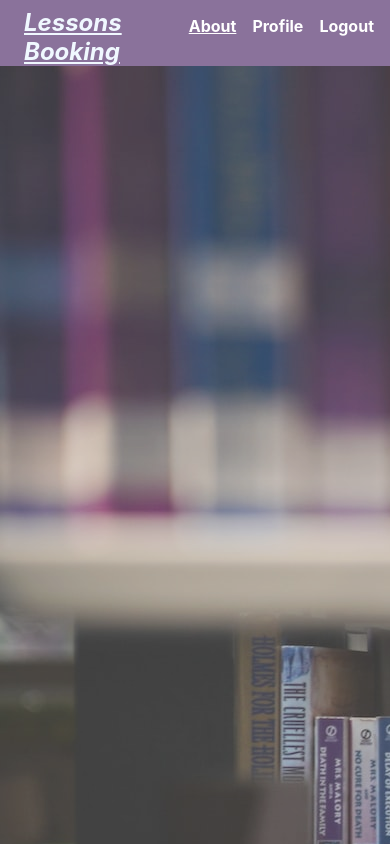
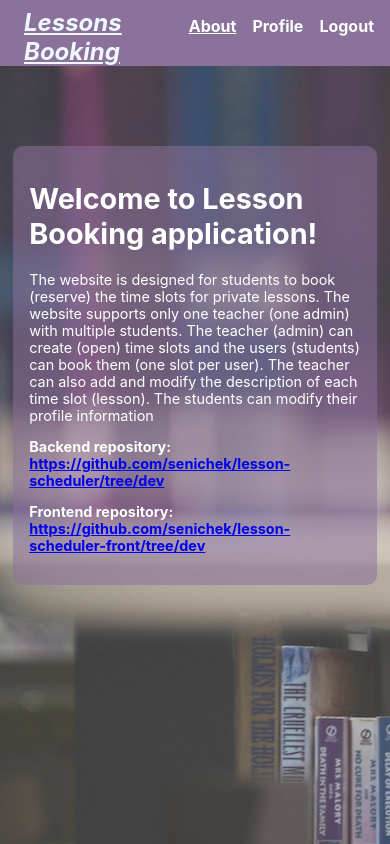
Before and after one commit to senichek/lesson-scheduler-front, a React (Create React App) app: page /about in a window 390 px wide. Built offline with nearby package versions, Linux system fonts and the light colour scheme.

Commit message:
About component and styles

```diff
--- a/src/App.js
+++ b/src/App.js
@@ -12,6 +12,7 @@ import Header from './components/header/Header';
 import UserDashBoard from './components/userDashBoard/UserDashBoard';
 import LessonDetailsCard from './components/lessonDetailsCard/LessonDetailsCard';
 import SignUp from './components/signUp/SignUp';
+import About from './components/about/About';
 
 function App() {
 
@@ -41,6 +42,7 @@ function App() {
         <Route path='/userdashboard' element={<UserDashBoard />} />
         <Route path='/lessoninfo/:lessonId' element={<LessonDetailsCard />} />
         <Route path='/signup' element={<SignUp />} />
+        <Route path='/about' element={<About />} />
       </Routes>
       <ToastContainer />
     </>
--- /dev/null
+++ b/src/components/about/About.js
@@ -0,0 +1,25 @@
+import teacher from "./teacher.jpg";
+import './style.scss';
+
+const About = () => {
+  return (
+  <div className="about_container">
+        <img src={teacher} alt="Teacher new the board" className="about__photo"/>
+        <div className="about__info">
+            <h1 className="about__header">Welcome to Lesson Booking application!</h1>
+            <p className="about__main_text">The website is designed for students to book (reserve) the time
+            slots for private lessons. The website supports only one teacher (one admin) with multiple students.
+            The teacher (admin) can create (open) time slots and the users (students) can book them (one slot per user).
+            The teacher can also add and modify the description of each time slot (lesson). The students can modify their
+            profile information</p>
+            <div className="about__repos">
+                <p>Backend repository: <a href="https://github.com/senichek/lesson-scheduler/tree/dev">https://github.com/senichek/lesson-scheduler/tree/dev</a></p>
+                <p>Frontend repository: <a href="https://github.com/senichek/lesson-scheduler-front/tree/dev">https://github.com/senichek/lesson-scheduler-front/tree/dev</a></p>
+            </div>
+        </div>
+  </div>
+  )
+  ;
+};
+
+export default About;
--- /dev/null
+++ b/src/components/about/style.scss
@@ -0,0 +1,65 @@
+@use "../../styles/vars";
+
+.about_container {
+    display: flex;
+    gap: 2rem;
+    max-width: 61%;
+    margin-left: auto;
+    margin-right: auto;
+    margin-top: 5rem;
+    background-color: #8a729b87;
+    padding: 4rem;
+    border-radius: 10px;
+}
+
+.about {
+
+  &__photo {
+    height: 400px;
+    border-radius: 10px;
+  }
+
+  &__info {
+    color: white;
+  }
+
+  &__repos {
+    font-weight: bold;
+  }
+}
+
+@media only screen and (max-width: 1110px) {
+    .about_container {
+        font-size: 0.9rem;
+    }
+    .about {
+        &__photo {
+            height: 300px;
+        }
+    }
+}
+
+@media only screen and (max-width: 960px) {
+    .about_container {
+        padding: 3rem;
+    }
+
+    .about {
+        &__photo {
+            display: none;
+        }
+    }
+}
+
+@media only screen and (max-width: 460px) {
+    .about_container {
+        padding: 1rem;
+        max-width: 85%;
+    }
+}
+
+@media only screen and (max-width: 380px) {
+    .about_container {
+        font-size: 0.8rem;
+    }
+}
```
Also changed, not shown: src/components/about/teacher.jpg (added).
